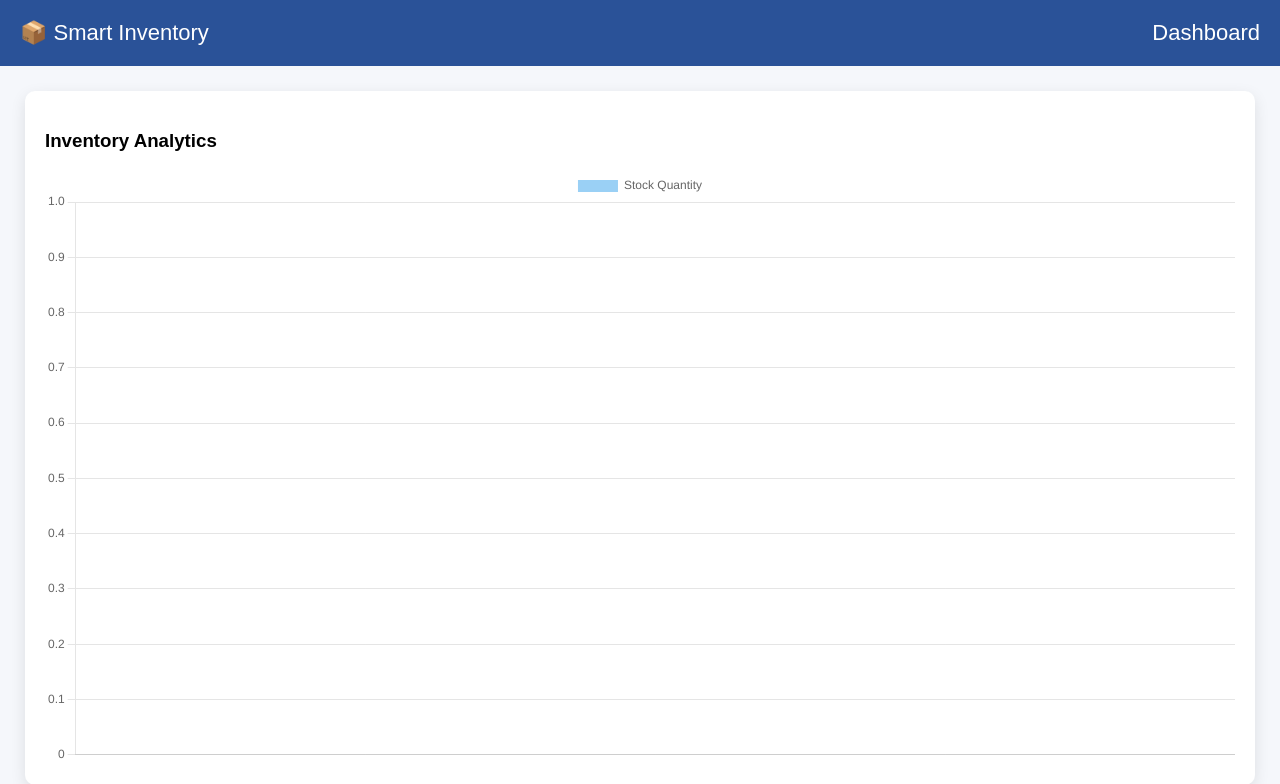
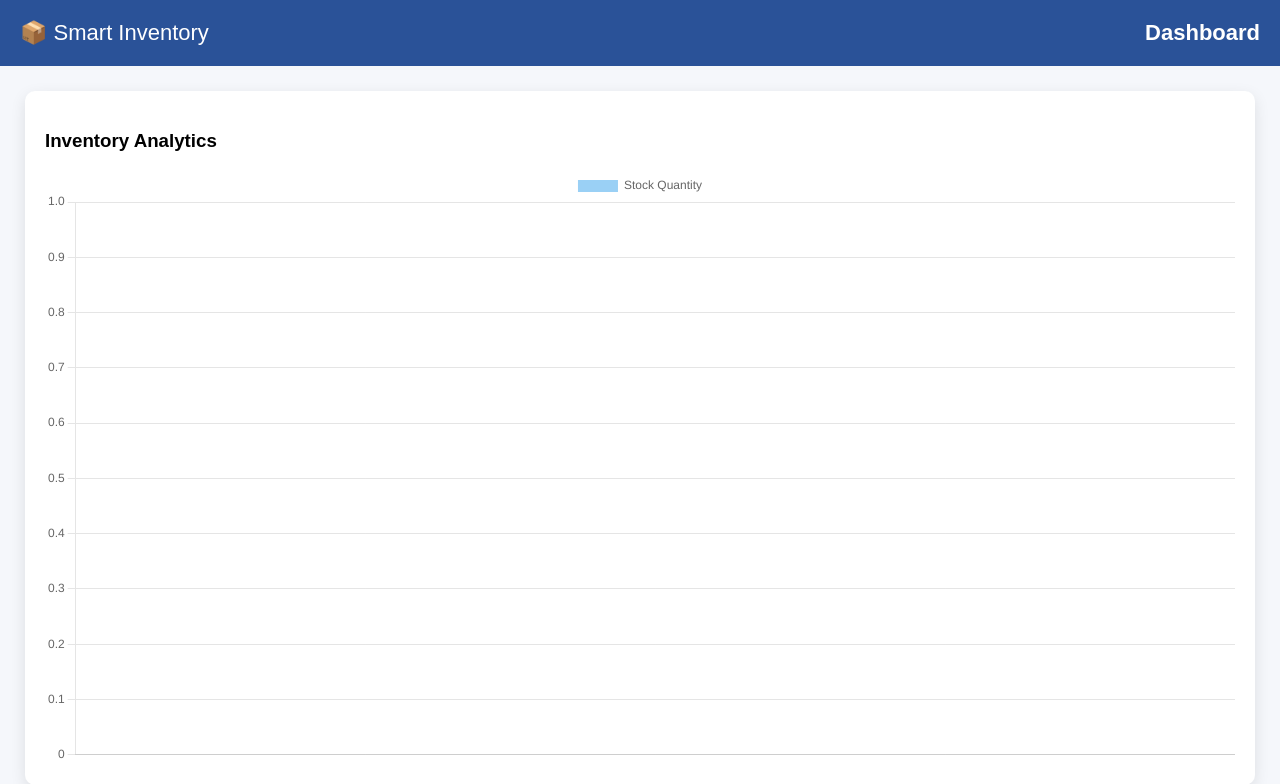
Before and after one commit to 001-Soham/Inventory-Management, a Flask app: page /dashboard in a window 1280 px wide. Shown: the top 784 px of the page. Run offline with Flask 3, Linux system fonts and the light colour scheme; the visitor is signed in with stand-in values (Sample User, id 1); data that the repository does not hold is empty.

Commit message:
Update index.html

```diff
--- a/templates/index.html
+++ b/templates/index.html
@@ -133,8 +133,15 @@ btn.classList.add("active")
 <body>
 
 <div class="header">
+
 <div>📦 Smart Inventory</div>
-<div>Dashboard</div>
+
+<div>
+<a href="/dashboard" target="_blank" style="color:white;text-decoration:none;font-weight:bold;">
+Dashboard
+</a>
+</div>
+
 </div>
 
 <div class="container">
```
